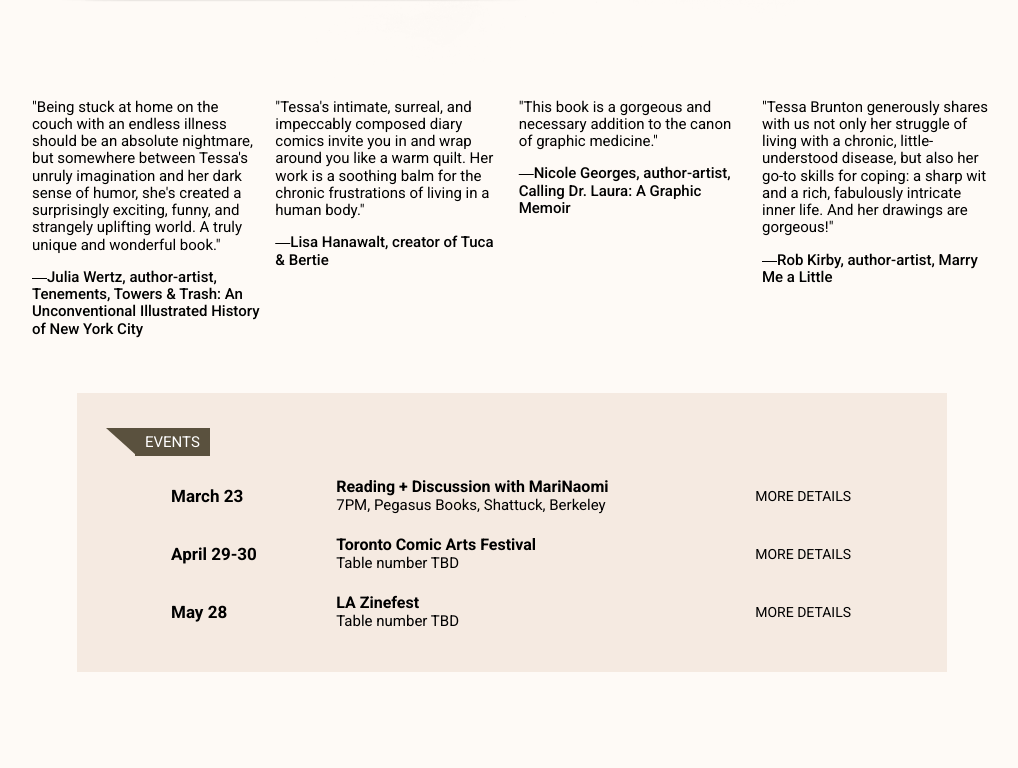
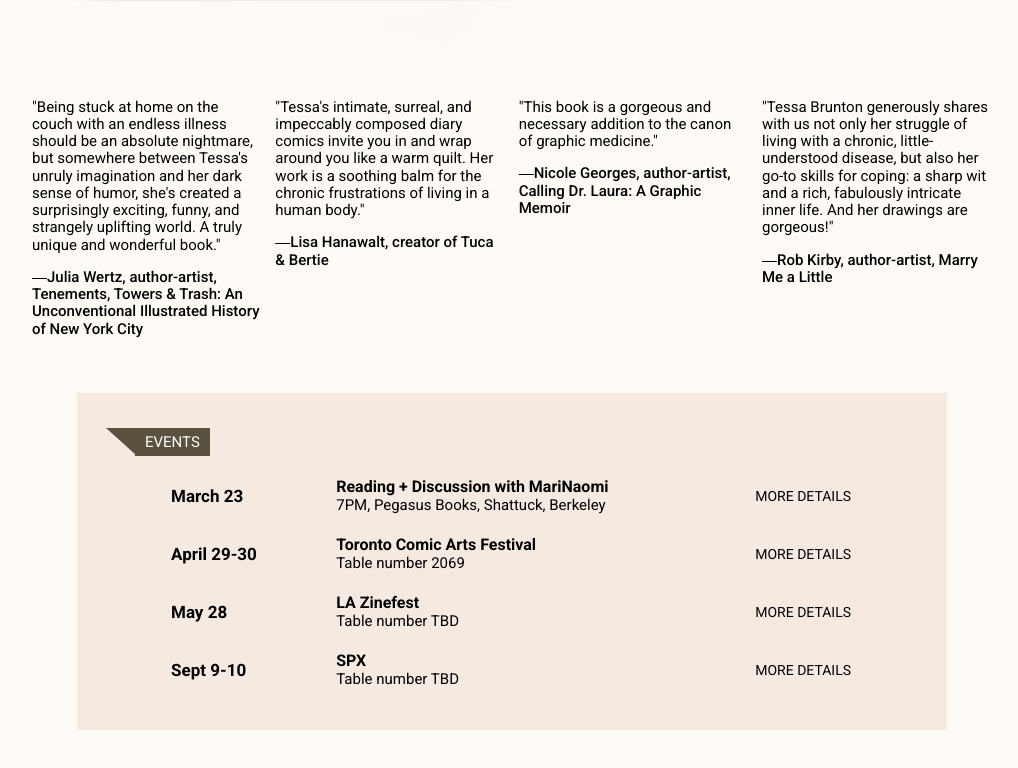
Before and after one commit to tesskbrunton/comics-site, a plain HTML site: page index.html in a window 1280 px wide. Shown: the part 733-1501 px from the top of the page, without its empty margins (128-1146 px from the left). Drawn offline with Linux system fonts and the light colour scheme; a web font is replaced by a local one.

Commit message:
Added SPX to events

```diff
--- a/index.html
+++ b/index.html
@@ -105,16 +105,25 @@
 							  <td class="event-date">April 29-30</td>
 							  <td>
 								<strong class="event-name">Toronto Comic Arts Festival</strong>
-        						<div class="event-details">Table number TBD</div>
+        						<div class="event-details">Table number 2069</div>
 								</td>
 							  <td><a class="event-link" href="https://www.torontocomics.com/">MORE DETAILS</a></td>
 							</tr>
+							<tr>
 							<td class="event-date">May 28</td>
 							<td>
 							  <strong class="event-name">LA Zinefest</strong>
 							  <div class="event-details">Table number TBD</div>
 							  </td>
 							<td><a class="event-link" href="https://www.lazinefest.com/">MORE DETAILS</a></td>
+						  </tr>
+						  <tr>
+							<td class="event-date">Sept 9-10</td>
+							<td>
+							  <strong class="event-name">SPX</strong>
+							  <div class="event-details">Table number TBD</div>
+							  </td>
+							<td><a class="event-link" href="https://www.smallpressexpo.com/">MORE DETAILS</a></td>
 						  </tr>
 						  </table>
 					</div>
```
